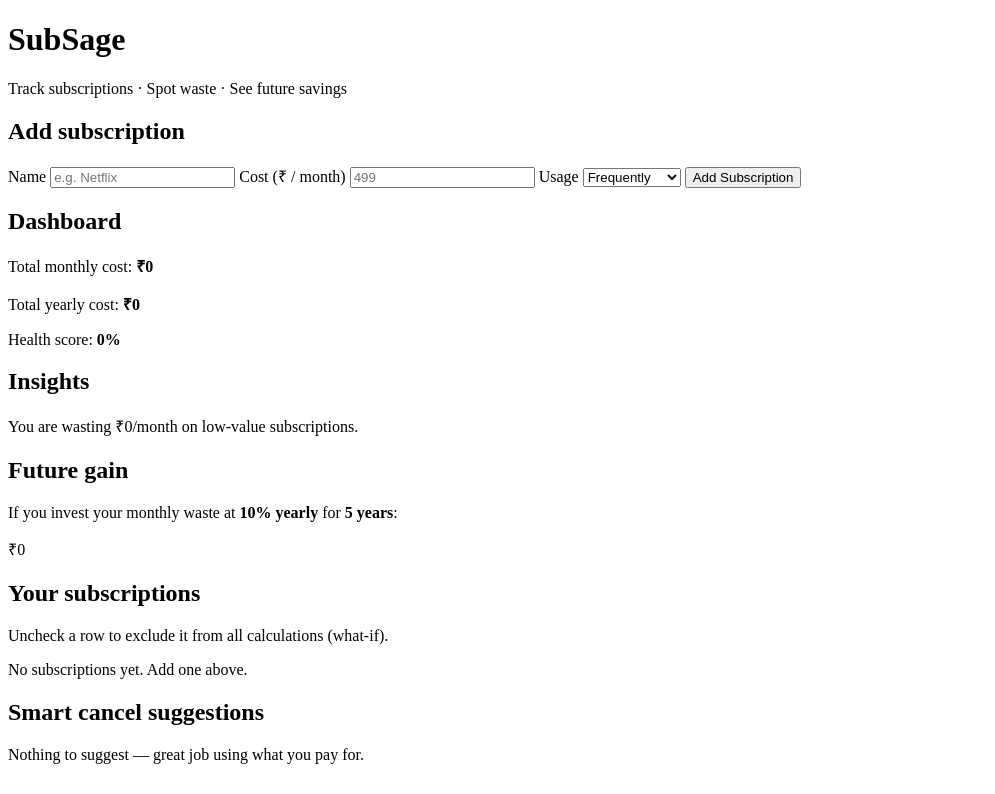
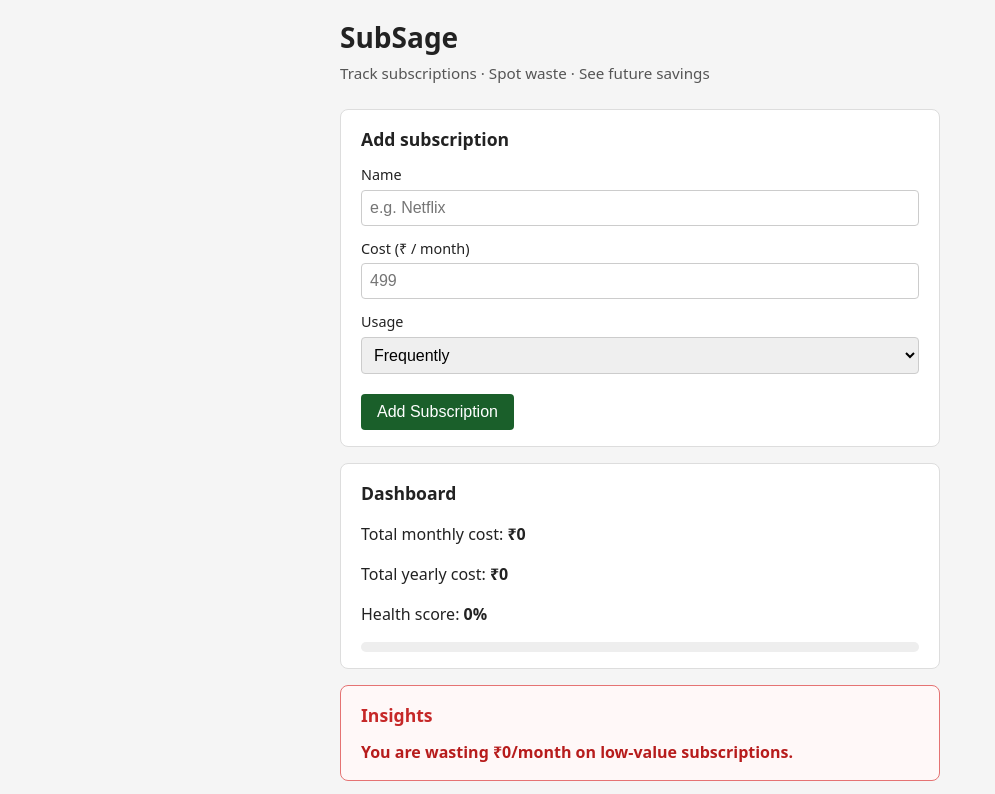
Before and after one commit to aarv-7/CodeCatalysts, a plain HTML site: page index.html in a window 1280 px wide. Shown: the top 794 px of the page, without its empty margins (0-995 px from the left). Drawn offline with Linux system fonts and the light colour scheme.

Commit message:
Added CSS Styling

```diff
--- a/index.html
+++ b/index.html
@@ -4,7 +4,7 @@
   <meta charset="UTF-8" />
   <meta name="viewport" content="width=device-width, initial-scale=1.0" />
   <title>SubSage — Subscription Tracker</title>
-
+  <link rel="stylesheet" href="style.css" />
 </head>
 <body>
   <header>
--- /dev/null
+++ b/style.css
@@ -0,0 +1,191 @@
+* {
+  box-sizing: border-box;
+}
+
+body {
+  font-family: system-ui, -apple-system, sans-serif;
+  line-height: 1.5;
+  max-width: 640px;
+  margin: 0 auto;
+  padding: 1rem 1.25rem 2rem;
+  color: #222;
+  background: #f5f5f5;
+}
+
+header {
+  margin-bottom: 1.5rem;
+}
+
+h1 {
+  margin: 0;
+  font-size: 1.75rem;
+}
+
+.tagline {
+  margin: 0.25rem 0 0;
+  color: #555;
+  font-size: 0.95rem;
+}
+
+h2 {
+  margin: 0 0 0.75rem;
+  font-size: 1.1rem;
+}
+
+.card {
+  background: #fff;
+  border: 1px solid #ddd;
+  border-radius: 8px;
+  padding: 1rem 1.25rem;
+  margin-bottom: 1rem;
+}
+
+/* Form */
+#sub-form label {
+  display: block;
+  margin-bottom: 0.75rem;
+  font-size: 0.9rem;
+}
+
+#sub-form input,
+#sub-form select {
+  display: block;
+  width: 100%;
+  margin-top: 0.25rem;
+  padding: 0.5rem;
+  border: 1px solid #ccc;
+  border-radius: 4px;
+  font-size: 1rem;
+}
+
+#sub-form button {
+  margin-top: 0.5rem;
+  padding: 0.55rem 1rem;
+  background: #1a5f2a;
+  color: #fff;
+  border: none;
+  border-radius: 4px;
+  font-size: 1rem;
+  cursor: pointer;
+}
+
+#sub-form button:hover {
+  background: #144a22;
+}
+
+/* Health gauge */
+.gauge-wrap {
+  height: 10px;
+  background: #eee;
+  border-radius: 5px;
+  overflow: hidden;
+  margin-top: 0.5rem;
+}
+
+.gauge-bar {
+  height: 100%;
+  width: 0%;
+  background: #2e7d32;
+  border-radius: 5px;
+  transition: width 0.2s ease;
+}
+
+.chart-title {
+  margin: 1rem 0 0.5rem;
+  font-size: 0.95rem;
+  font-weight: 600;
+}
+
+.chart-wrap {
+  max-width: 280px;
+  margin: 0 auto;
+}
+
+/* Insights — highlight waste in red */
+.insights {
+  border-color: #e57373;
+  background: #fff8f8;
+}
+
+.insights h2 {
+  color: #c62828;
+}
+
+#leakage-msg {
+  margin: 0;
+  color: #b71c1c;
+  font-weight: 600;
+}
+
+.big-number {
+  font-size: 1.5rem;
+  font-weight: 700;
+  margin: 0.5rem 0 0;
+  color: #1a5f2a;
+}
+
+.hint {
+  font-size: 0.85rem;
+  color: #666;
+  margin: 0 0 0.75rem;
+}
+
+#sub-list {
+  list-style: none;
+  padding: 0;
+  margin: 0;
+}
+
+#sub-list li {
+  display: flex;
+  align-items: center;
+  flex-wrap: wrap;
+  gap: 0.5rem 1rem;
+  padding: 0.6rem 0;
+  border-bottom: 1px solid #eee;
+  font-size: 0.95rem;
+}
+
+#sub-list li:last-child {
+  border-bottom: none;
+}
+
+#sub-list .sub-meta {
+  flex: 1;
+  min-width: 140px;
+}
+
+#sub-list button.remove {
+  padding: 0.25rem 0.5rem;
+  font-size: 0.8rem;
+  border: 1px solid #ccc;
+  background: #fff;
+  border-radius: 4px;
+  cursor: pointer;
+}
+
+#empty-msg {
+  color: #888;
+  font-size: 0.9rem;
+}
+
+#cancel-list {
+  list-style: none;
+  padding: 0;
+  margin: 0;
+}
+
+#cancel-list li {
+  padding: 0.4rem 0;
+  border-bottom: 1px solid #eee;
+}
+
+#cancel-list li:last-child {
+  border-bottom: none;
+}
+
+.muted {
+  color: #888;
+  font-size: 0.9rem;
+  margin: 0;
+}
```
